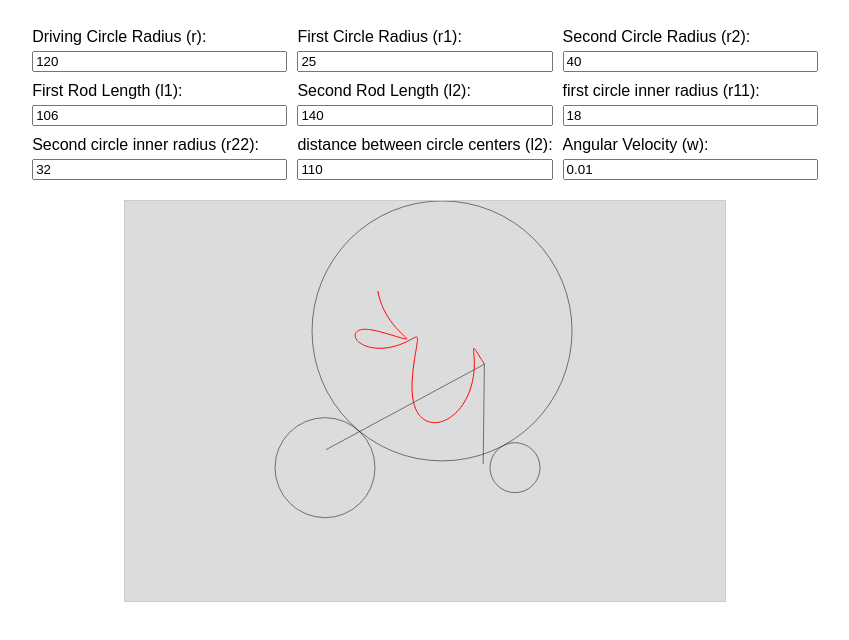
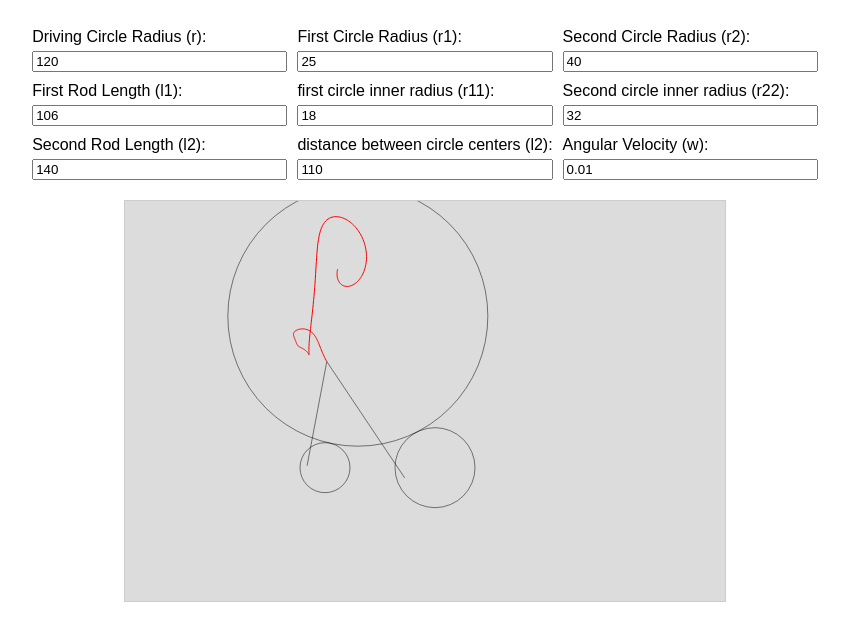
Before and after one commit to samairatibrewal/cdm.github.io, a plain HTML site: page index.html in a window 1280 px wide. Shown: the whole page, without its empty margins (215-1064 px from the left). Drawn offline with Linux system fonts and the light colour scheme.

Commit message:
Update index.html

```diff
--- a/index.html
+++ b/index.html
@@ -47,16 +47,16 @@
       <input type="number" id="l1" value="106" onchange="updateParams()">
     </div>
     <div class="control-group">
-      <label for="l2">Second Rod Length (l2):</label>
-      <input type="number" id="l2" value="140" onchange="updateParams()">
-    </div>
-    <div class="control-group">
       <label for="r11">first circle inner radius (r11):</label>
       <input type="number" id="r11" value="18" onchange="updateParams()">
     </div>
     <div class="control-group">
       <label for="r22">Second circle inner radius (r22):</label>
       <input type="number" id="r22" value="32" onchange="updateParams()">
+    </div>
+    <div class="control-group">
+      <label for="l2">Second Rod Length (l2):</label>
+      <input type="number" id="l2" value="140" onchange="updateParams()">
     </div>
     <div class="control-group">
       <label for="d">distance between circle centers (l2):</label>
@@ -75,13 +75,13 @@
 
     // Parameters
     let r = 130;
-    let r1 = 50;
-    let r2 = 25;
+    let r1 = 25;
+    let r2 = 40;
     let r11 = 18;
     let r22 = 32;
-    let l1 = 180;
-    let l2 = 100;
-    let d = 190;
+    let l1 = 106;
+    let l2 = 140;
+    let d = 110;
     let w = 0.01;
     let angle1 = 0;
     let angle2 = 0;
```
